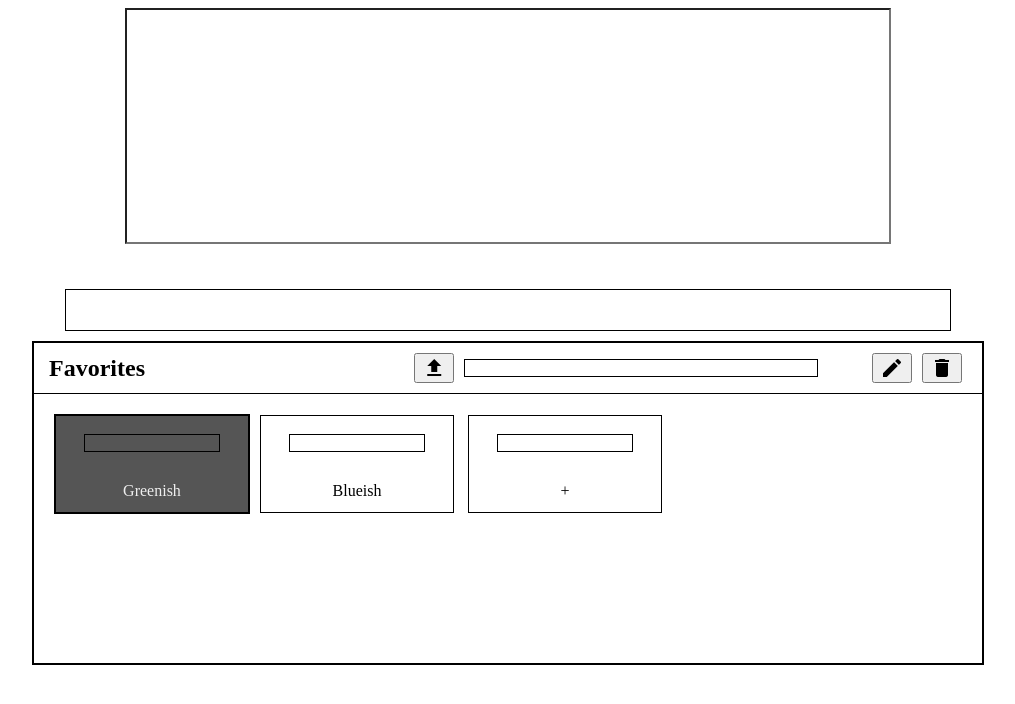
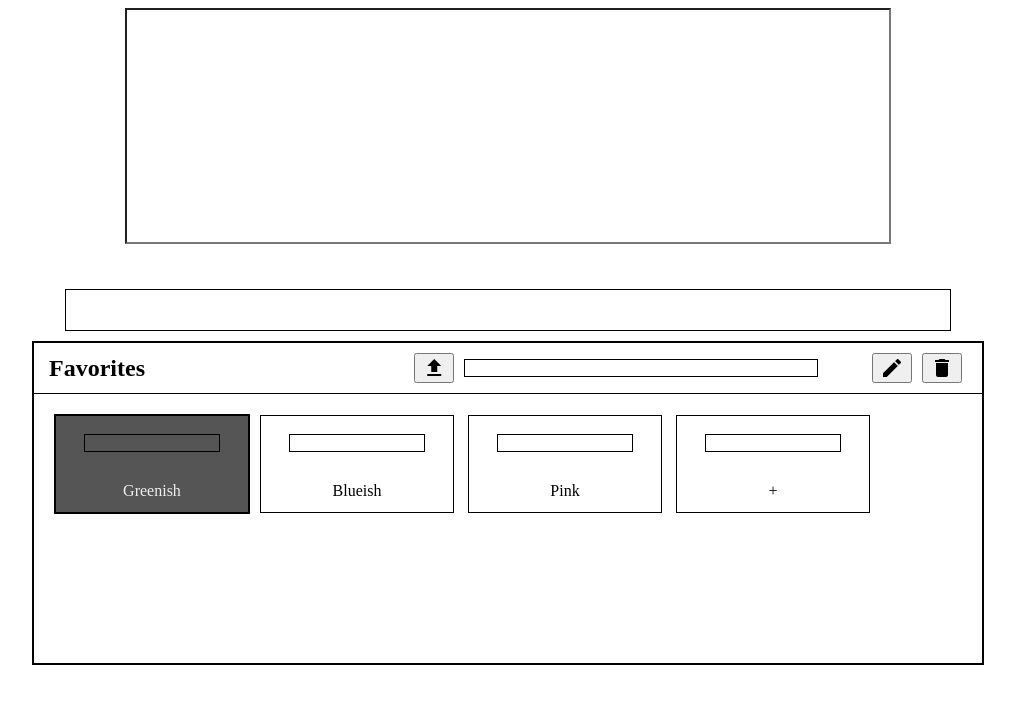
Before and after one commit to bridger-herman/automation, a Flask app: page / in a window 1280 px wide. Shown: the top 704 px of the page, without its empty margins (132-1147 px from the left). Run offline with Flask 2, Linux system fonts and the light colour scheme; some libraries are stand-ins or nearby versions.

Commit message:
Add a favorite

```diff
--- a/server/static/js/inputLED.js
+++ b/server/static/js/inputLED.js
@@ -19,6 +19,8 @@ function setupColorPreviews() {
 }
 
 function updateColorPreview(inputContainer, rgbw) {
+  // console.log(rgbToHex(...(rgbw.slice(0, -1))));
+  // console.log({{ wheel_color_value }});
   $(inputContainer).find('.color-preview').not('.static, .preview-selected').find('.rgb-preview').css('background-color', rgbToHex(...(rgbw.slice(0, -1))));
   $(inputContainer).find('.color-preview').not('.static, .preview-selected').find('.w-preview').css('background-color', valueToAllHex(rgbw[3]));
 }
--- a/server/templates/index.html
+++ b/server/templates/index.html
@@ -60,6 +60,12 @@
               Blueish
             </div>
           </li>
+          <li class="favorite-thumb static" data-color="#ff001e00">
+            <div class="color-preview small static"></div>
+            <div class="color-description">
+              Pink
+            </div>
+          </li>
           <li class="favorite-thumb add-current" data-color="{{wheel_color_value}}">
             <div class="color-preview small"></div>
             <div class="color-description">
```
Lines whose indentation alone changed are shown as unchanged.
